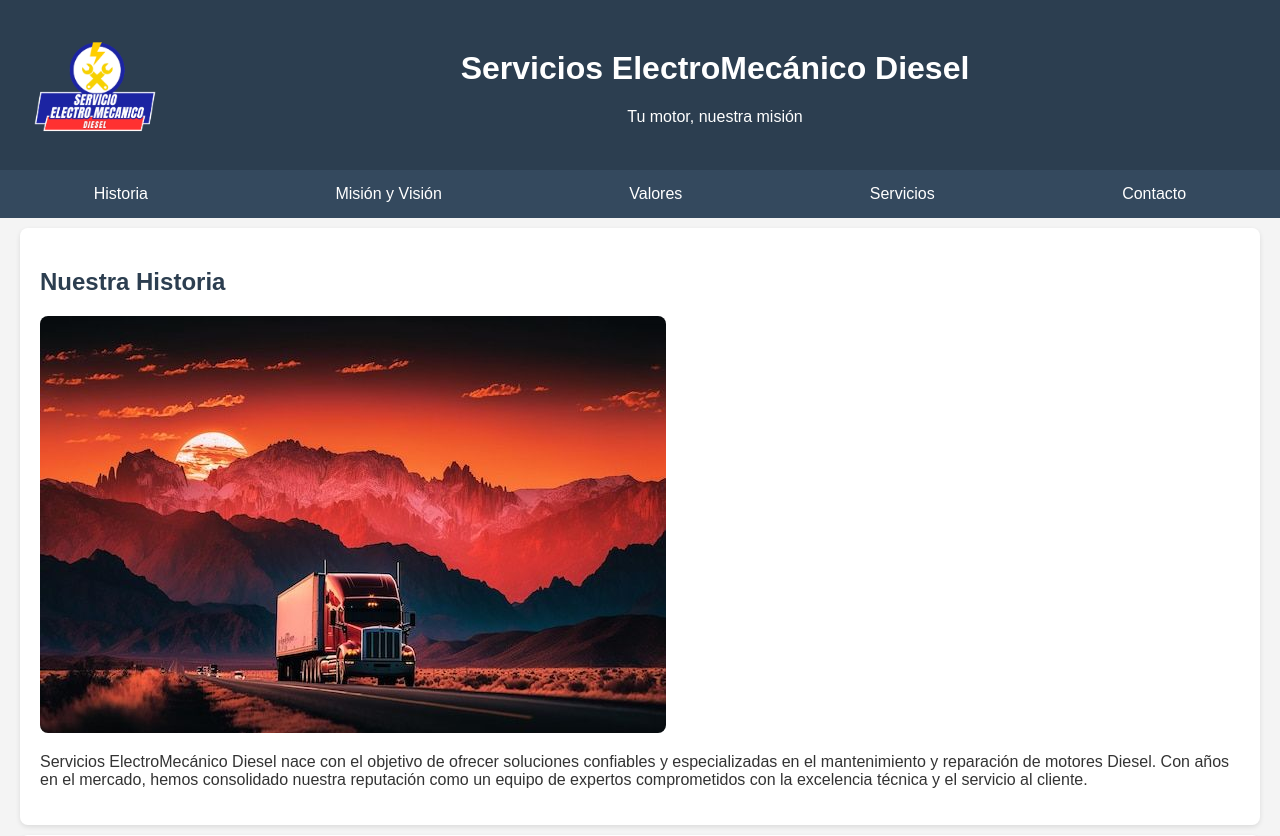
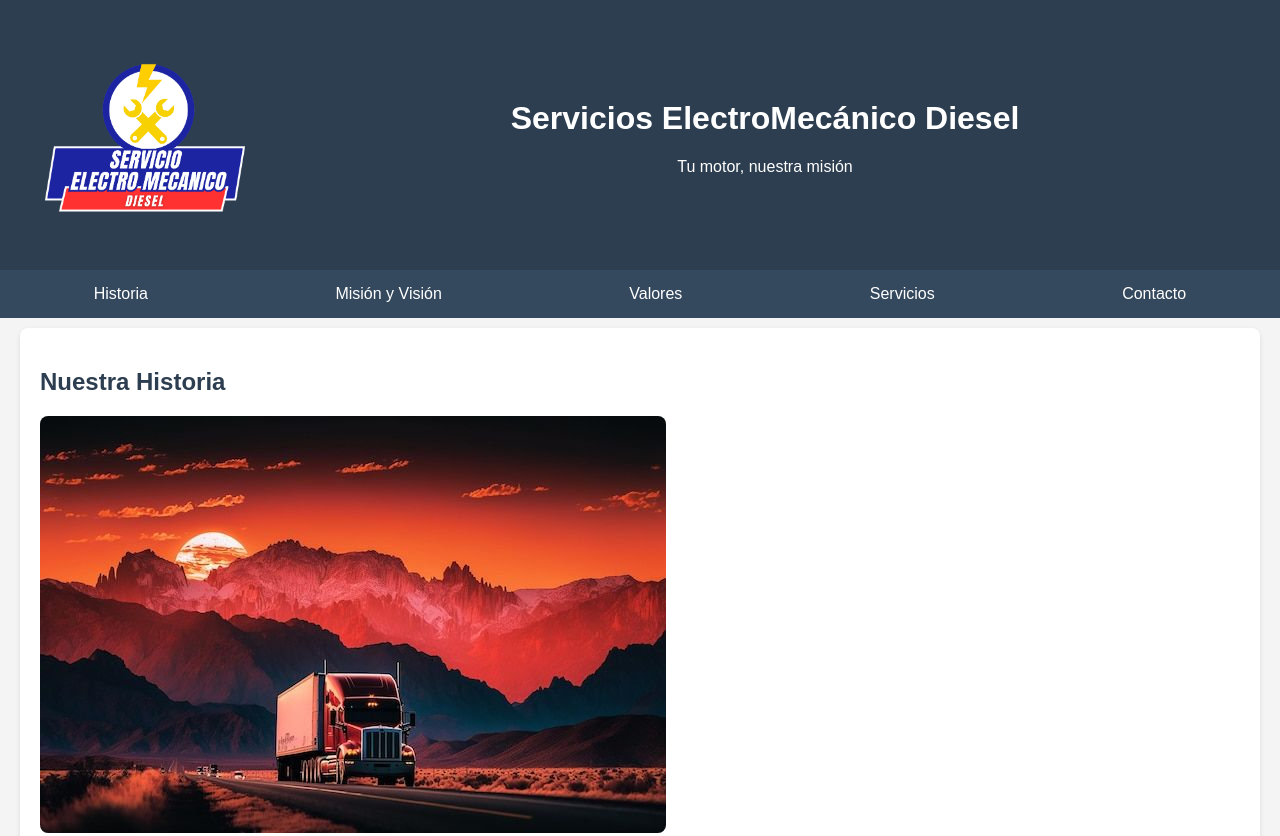
Before and after one commit to Galaver01/Servicios-Electromecanicos-Diesel, a plain HTML site: page index.html in a window 1280 px wide. Shown: the top 836 px of the page. Drawn offline with nearby package versions, Linux system fonts and the light colour scheme.

Commit message:
ajuste el tamaño del logo

```diff
--- a/index.html
+++ b/index.html
@@ -23,7 +23,7 @@
             flex-wrap: wrap;
         }
         header img {
-            height: 150px;
+            height: 250px;
         }
         header div {
             text-align: center;
```
